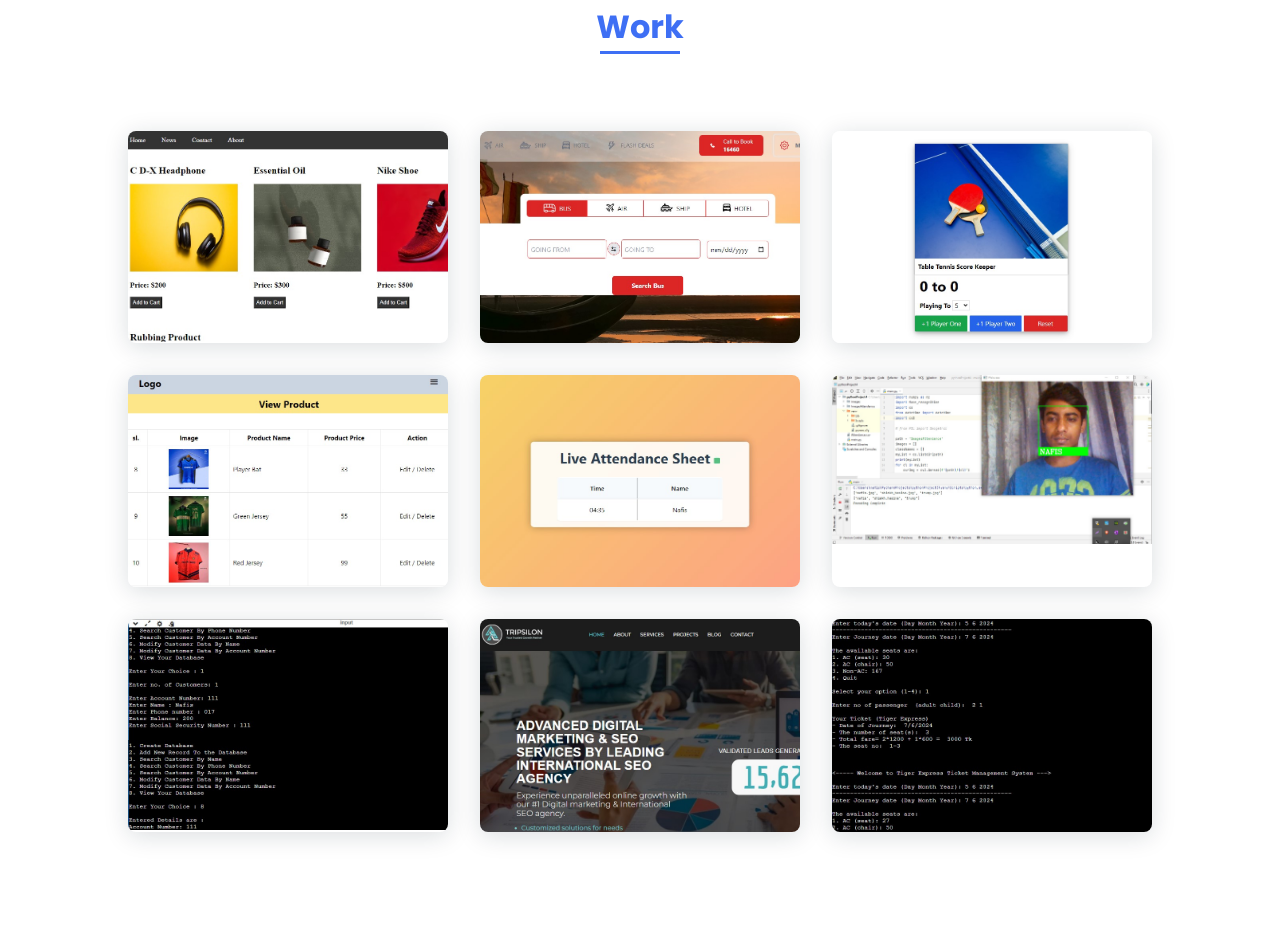
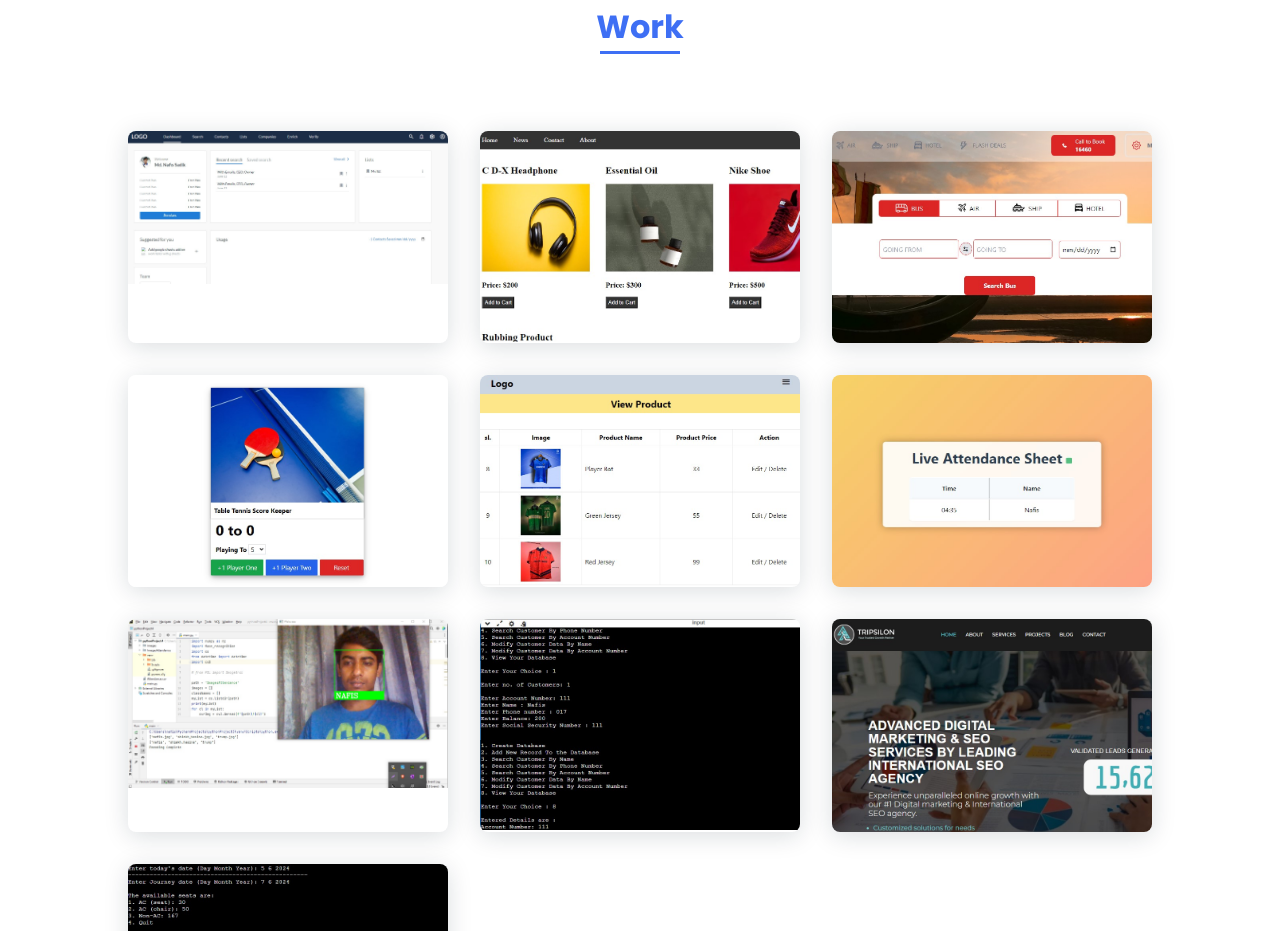
Before and after one commit to md-nafis-sadik/portfolio, a plain HTML site: page index.html in a window 1280 px wide. Shown: the part 2069-3000 px from the top of the page. Drawn offline with nearby package versions, Linux system fonts and the light colour scheme.

Commit message:
Update index.html

```diff
--- a/index.html
+++ b/index.html
@@ -149,6 +149,9 @@
                 <h2 class="section-title">Work</h2>
 
                 <div class="work__container bd-grid">
+                    <a href="https://md-nafis-sadik.github.io/lead-data-website/" class="work__img">
+                        <img src="assets/img/data-website.jpg" alt="">
+                    </a>
                     <a href="https://md-nafis-sadik.github.io/cart-with-html-css-javacsript/" class="work__img">
                         <img src="assets/img/Screenshot_3.jpg" alt="">
                     </a>
```
